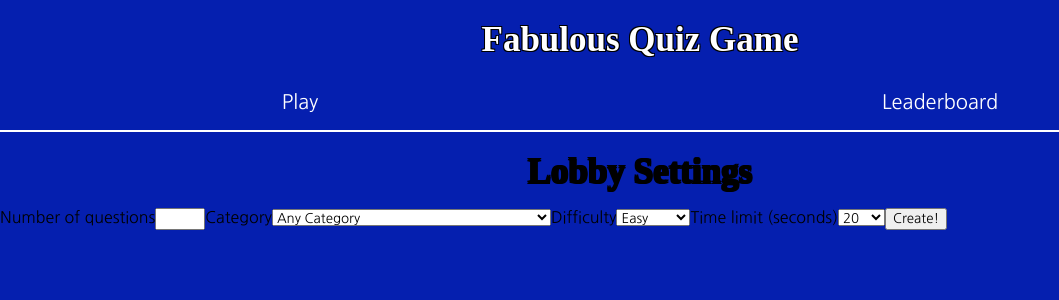
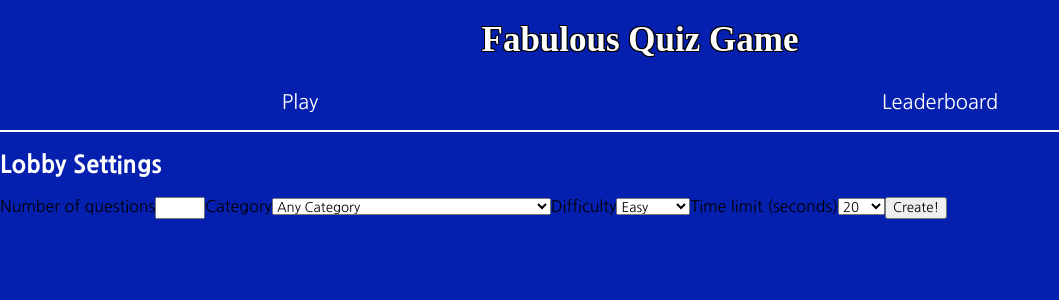
Before and after one commit to kstephano/fabulous-quiz-game-client, a React app: page /host in a window 1280 px wide. Shown: the top 300 px of the page, without its empty margins (0-1059 px from the left). Built offline with nearby package versions, Linux system fonts and the light colour scheme; a web font is replaced by a local one.

Commit message:
small styling changes

```diff
--- a/src/pages/Game/index.js
+++ b/src/pages/Game/index.js
@@ -108,10 +108,11 @@ const Game = () => {
 
     return (
         <div id="game-container">
-            <p>game id: {0}</p>
+            {/* <p>game id: {0}</p> */}
             { playing &&
                 <>
                     <p>Time remaining: {countdown} seconds</p>
+                    <h2>Question {questionNum + 1}</h2>
                     { question && <p>Category: {question.category}</p> }
                     { question &&
                         <>
@@ -123,7 +124,11 @@ const Game = () => {
                                     updateScore={setScore}
                                 />
                             }
-                            { isSubmitted && <p>Waiting...</p> }
+                            { isSubmitted &&
+                                <div className="question-div">
+                                    <p>Waiting...</p>
+                                </div>
+                            }
                         </>
                     }
                 </>
--- a/src/pages/Host/index.js
+++ b/src/pages/Host/index.js
@@ -29,7 +29,7 @@ const Host = () => {
     return(
         <div className='host-container'>
             <form className='settings-form' onSubmit={createLobby}>
-                <h1>Lobby Settings</h1>
+                <h2>Lobby Settings</h2>
                 <label htmlFor='rounds'>Number of questions</label>
                 <input onChange={e => setRounds(e.target.value)} type="number" id="rounds" name="rounds" step="1" min="5" max="30" />
                 <label htmlFor='category'>Category</label>
```
